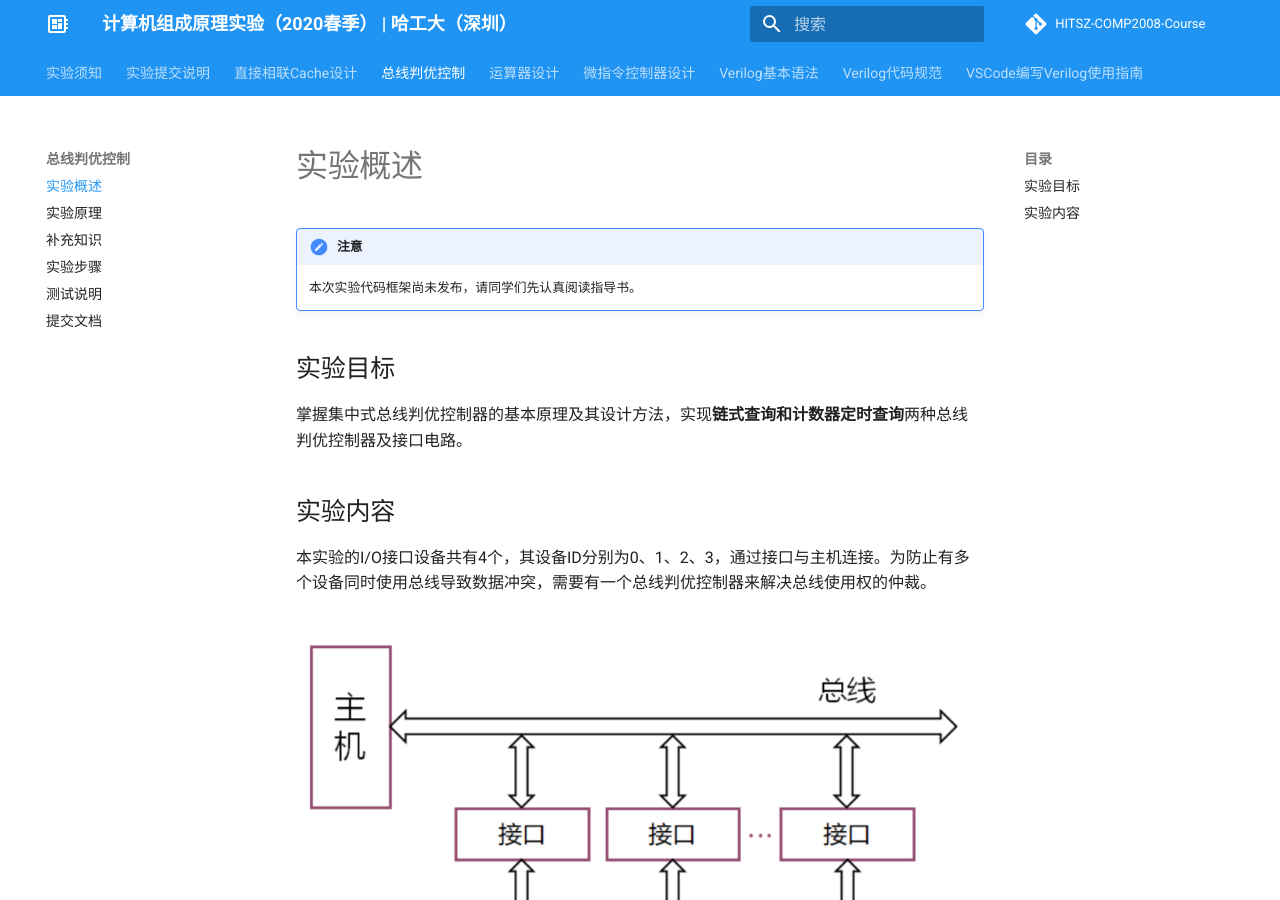
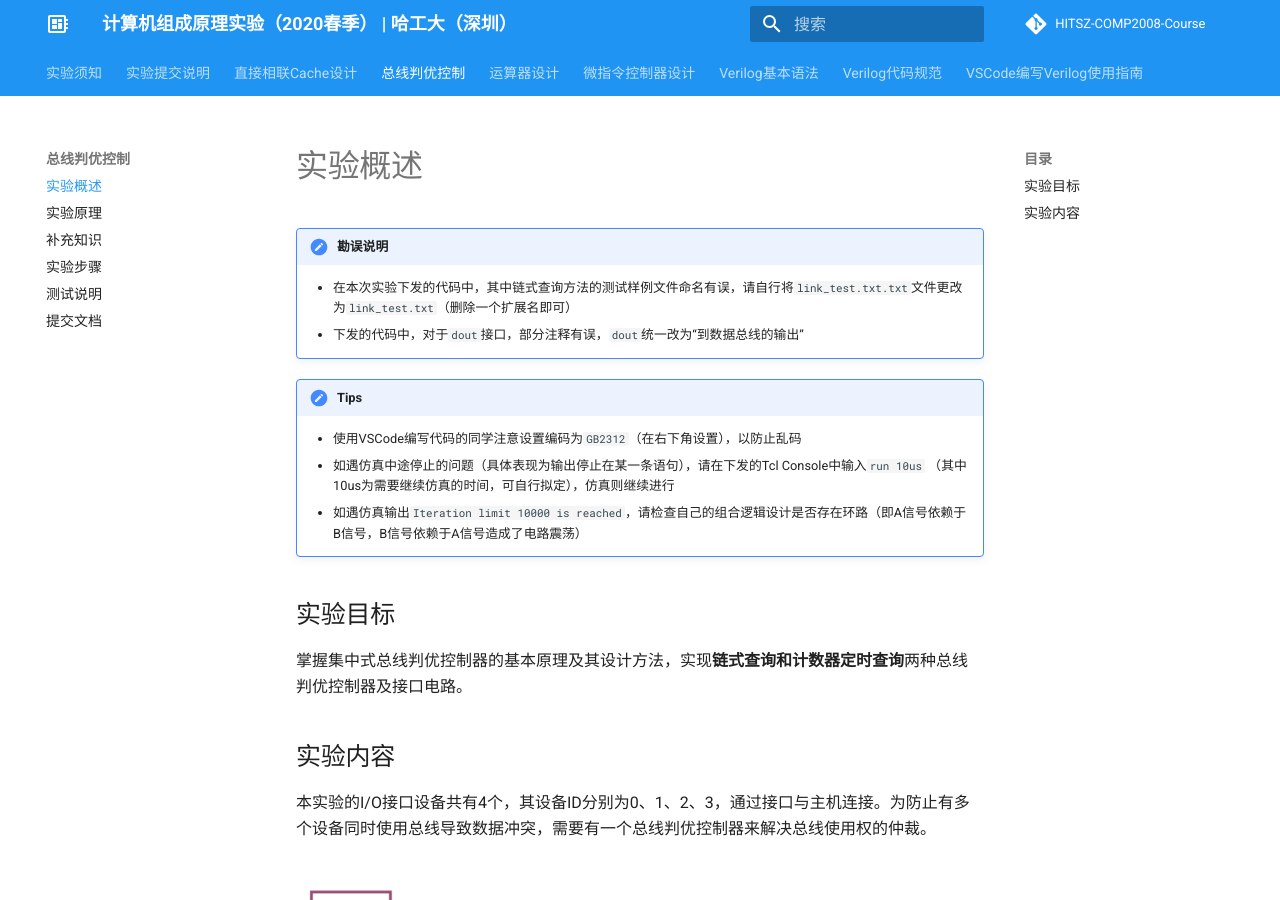
Before and after one commit to Bohan-hu/HITSZ-COMP2008-Course, an MkDocs documentation site: the page built from docs/lab2/part1.md, in a window 1280 px wide and 900 px high. Built offline with MkDocs 1.6.1 and Material for MkDocs 9.7.7, drawn with Linux system fonts in a browser that asks for light colours; comment, search, counter and statistics services are not loaded.

Commit message:
add tips and fix typos

```diff
--- a/docs/lab2/part1.md
+++ b/docs/lab2/part1.md
@@ -1,7 +1,13 @@
 # 实验概述
 
-!!! 注意
-	本次实验代码框架尚未发布，请同学们先认真阅读指导书。
+!!! 勘误说明
+	- 在本次实验下发的代码中，其中链式查询方法的测试样例文件命名有误，请自行将`link_test.txt.txt`文件更改为`link_test.txt`（删除一个扩展名即可）
+	- 下发的代码中，对于`dout`接口，部分注释有误，`dout`统一改为“到数据总线的输出”
+
+!!! Tips
+	- 使用VSCode编写代码的同学注意设置编码为`GB2312`（在右下角设置），以防止乱码
+	- 如遇仿真中途停止的问题（具体表现为输出停止在某一条语句），请在下发的Tcl Console中输入`run 10us` （其中10us为需要继续仿真的时间，可自行拟定），仿真则继续进行
+	- 如遇仿真输出`Iteration limit 10000 is reached`，请检查自己的组合逻辑设计是否存在环路（即A信号依赖于B信号，B信号依赖于A信号造成了电路震荡）
 
 ## 实验目标
 
```
